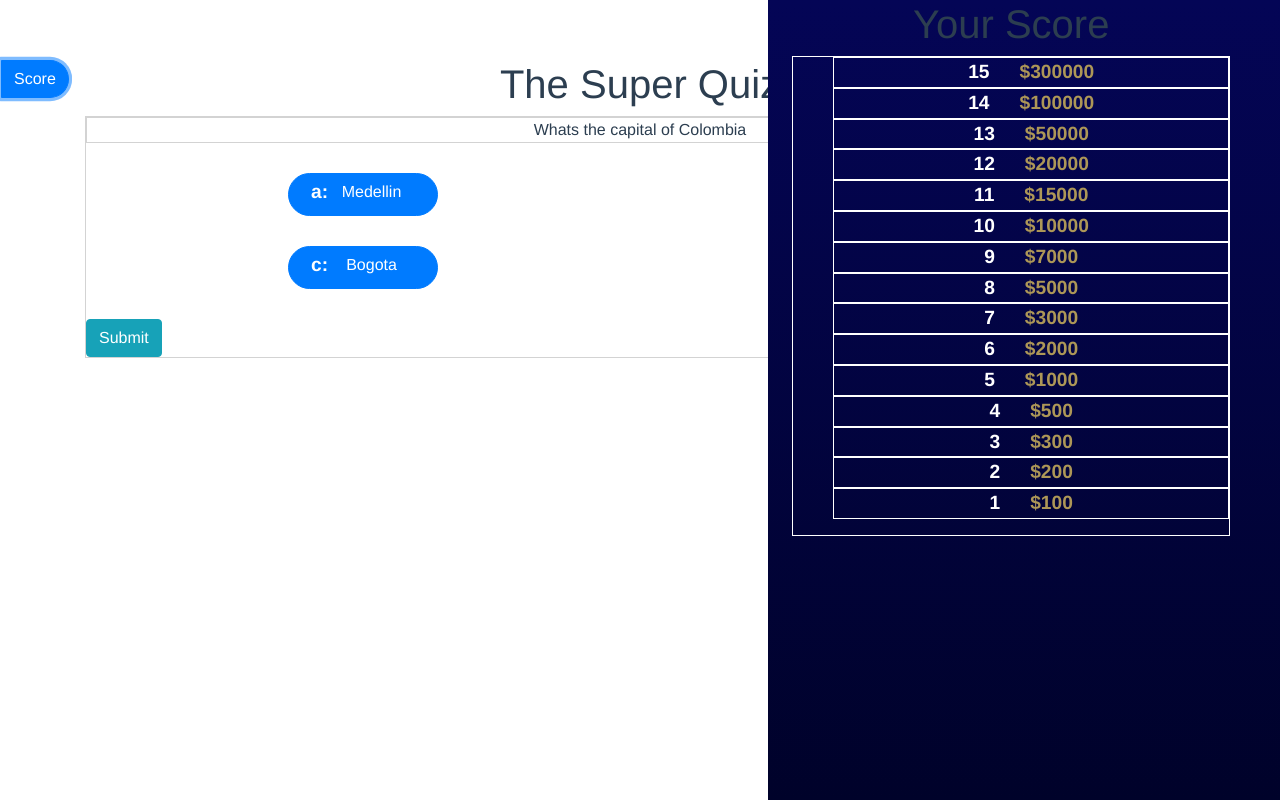
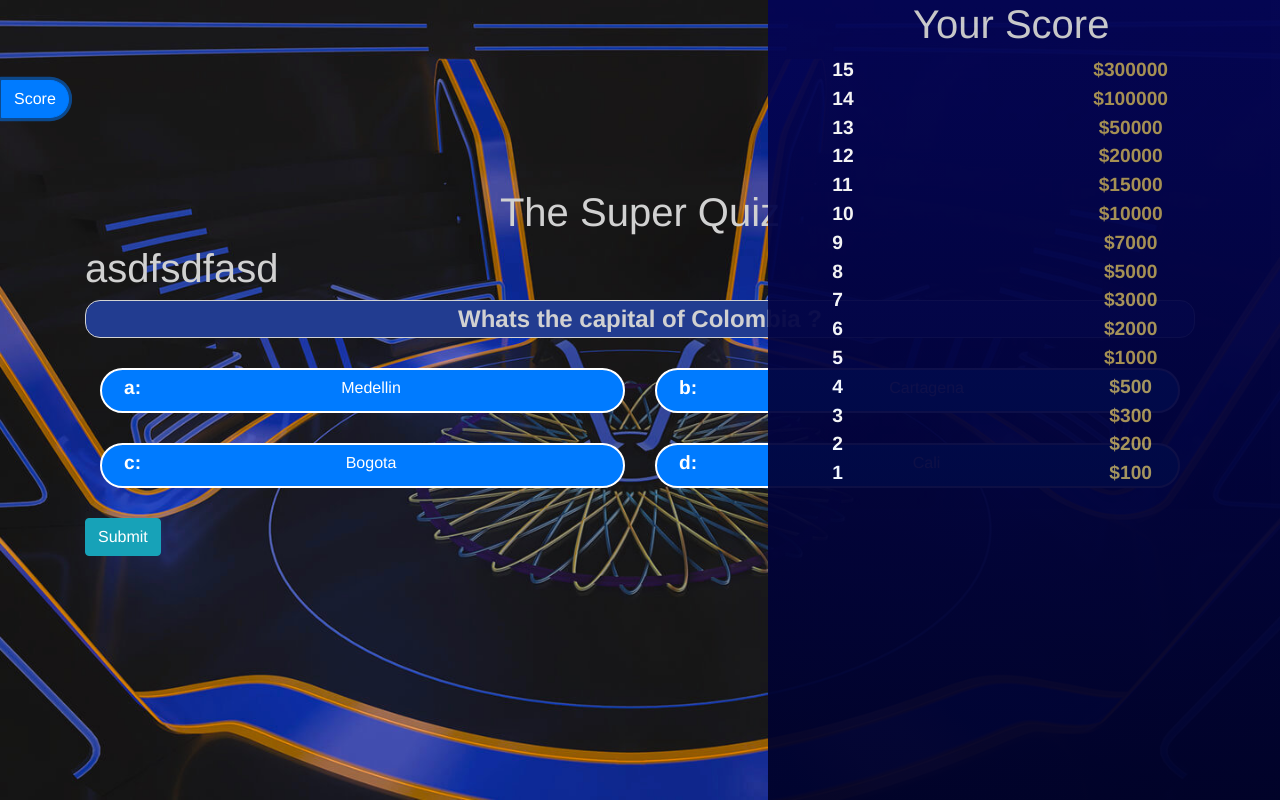
Before and after one commit to juan251189/vue-udemy-transitions, a Vue app: page / in a window 1280 px wide. Both pictures are taken after a click on the button "Score". Built offline with nearby package versions, Linux system fonts and the light colour scheme.

Commit message:
first commit

```diff
--- a/src/App.vue
+++ b/src/App.vue
@@ -9,13 +9,10 @@
     </div>
 
     <transition name="fade">
-      <app-score v-if="scoreShow"></app-score>
+      <app-score v-if="scoreShow" :scoretotal="score"></app-score>
     </transition>
 
-
-      <component @score="scoreCount(value)" :index="index" :question="currentQuestion"
-
-      :is="submitted">
+    <component @nextquestion="nextQuestion" :index="index" :question="currentQuestion" :is="submitted" >
     </component>
 
   </div>
@@ -33,11 +30,12 @@ export default {
   data() {
     return {
       submitted: 'app-question',
-      index:0,
-      currentQuestion:{},
-      total:0,
-      score:0,
-      scoreShow:false,
+      index: 0,
+      currentQuestion: {},
+      total: 0,
+      score: 0,
+      quantity:54,
+      scoreShow: false,
       questions: [{
           Question: "Whats the capital of Colombia",
           answers: {
@@ -47,37 +45,44 @@ export default {
             d: 'Cali',
 
           },
-        solution:'Bogota'
+          solution: 'Bogota'
         },
         {
           Question: "What's 45 +20",
           answers: {
-          a: 35,
+            a: 65,
             b: 42,
             c: 37,
             d: 44,
 
           },
-        solution:'c'
+          solution: 65
         },
         {
           Question: "What's 80 +11",
           answers: {
             a: 35,
             b: 42,
-          c: 37,
+            c: 91,
             d: 44,
 
           },
-        solution:'c'
+          solution: 91
         }
       ]
 
-    }},
-    methods:{
-      scoreCount(v){
-
-          alert(v);
+    }
+  },
+  methods: {
+    nextQuestion() {
+    this.scoreShow=true;
+    var v =this;
+      v.score += 1;
+      setTimeout(function(){
+        v.index+=1;
+        v.currentQuestion=v.questions[v.index];
+        v.scoreShow=false;
+      }, 3000);
     }
   },
   components: {
@@ -94,7 +99,7 @@ export default {
   },
   created() {
     //do something after creating vue instance
-        this.currentQuestion=this.questions[this.index];
+    this.currentQuestion = this.questions[this.index];
   }
 
 }
@@ -106,12 +111,20 @@ export default {
   -webkit-font-smoothing: antialiased;
   -moz-osx-font-smoothing: grayscale;
   text-align: center;
-  color: #2c3e50;
+  color: rgb(209, 209, 209);
   margin-top: 60px;
 }
 
-body{
-  background-image:
+body {
+  background: url('./assets/background-room.jpg');
+  background-size: cover;
+  height: 100vh;
+  background-repeat: no-repeat;
+  background-position:center;
+  padding-top: 10%;
+  overflow: hidden;
+
+
 }
 
 .sign {
@@ -126,17 +139,26 @@ body{
   padding: 20px;
   font-size: 2rem;
 }
-.btn-score{
+
+.btn-score {
   border-radius: 1px 20px 20px 1px;
   position: fixed;
-  left:1px;
+  left: 1px;
+  top: 10%;
   z-index: 2;
+  transition:2.5s;
 }
 
-.fade-enter-active, .fade-leave-active {
+.fade-enter-active,
+.fade-leave-active {
   transition: opacity .4s;
 }
-.fade-enter, .fade-leave-to /* .fade-leave-active below version 2.1.8 */ {
+
+.fade-enter,
+.fade-leave-to
+
+/* .fade-leave-active below version 2.1.8 */
+  {
   opacity: 0;
 }
 
@@ -158,6 +180,15 @@ body{
   opacity: 0;
 }
 
+@media only screen and (max-width:450px){
+body{
+    padding-top: 40%;
+}
+.btn-score{
+  top:10px;
+}
+
+}
 
 @keyframes slide-in {
   from {
--- a/src/components/Question.vue
+++ b/src/components/Question.vue
@@ -1,6 +1,7 @@
 <template>
 <div id="question" class="row ">
-  <div class="col-12 question-title">{{question.Question}}</div>
+  <h1 :style="selectedClass">asdfsdfasd</h1>
+  <div class="col-12 question-title">{{question.Question}} ?</div>
 
   <div class="col-6 question-options" v-for="(option,i) in question.answers" :key="i">
     <transition name="selectedClass">
@@ -36,17 +37,20 @@ export default {
   methods: {
     submit() {
       let value = this.selected;
+      let correctAnswer='rgb(39, 187, 103)';
+      let wrongAnswer='rgb(190, 33, 33)';
       if (value == this.question.solution) {
         this.result = 'correct';
-        this.$emit('scored');
-        alert("Excelent")
+      this.selectedClass(correctAnswer);
+        this.$emit('nextquestion');
+
       } else {
-        alert("keep trying")
+        this.selectedClass(wrongAnswer);
       }
 
     },
-    selectedClass() {
-      return 'flash'
+    selectedClass(arg) {
+          return{color:arg};
     }
   }
 }
@@ -54,15 +58,17 @@ export default {
 <style lang="css">
 
 #question{
-  border:1px solid lightgrey;
+
   margin:0px;
+
   padding: 0px;
 }
 
 .question-options button{
   margin-bottom: 30px;
-  width: 150px;
+  width: 100%;
   border-radius: 32px;
+  border: 2px solid white;
 }
 .question-option-header{
   font-size: 1.2em;
@@ -71,13 +77,19 @@ export default {
   bottom: 2px;
   left:10px;
   float: left;
+
 }
 
 .question-title{
   width: 100%!important;
 padding: 0px;
-margin-bottom: 30px;;
+font-weight: 700;
+font-size: 1.5rem;
+margin-bottom: 30px;
   border:1px solid lightgrey;
+    background-color: #223C90;
+    border-radius: 15px;
+
 }
 
 .option-item{
--- a/src/components/Score.vue
+++ b/src/components/Score.vue
@@ -5,59 +5,85 @@
 
   <div class="score-div">
     <ul class="score-list">
-  <li v-for="(item,i) in score" :key="i"><span class="score-list-key">{{i+1}}</span>${{item}}</li>
+      <li v-for="(item,i) in score" :key="i"
+      :style="[scoretotal == i+1? {backgroundColor:'rgb(10, 162, 30,0.5)'} : '']">
+
+        <div class="score-list-key" >{{i+1}}</div>
+
+      <div style="float:right;width:50%; ">
+      ${{item}}
+
+      </div>
+        </li>
     </ul>
   </div>
 </div>
 </template>
 <script>
 export default {
-    data(){
-      return{
-        score:[100.00,200.00,300.00,500.00,1000.00,2000.00,3000.00,5000.00,7000.00,10000.00,15000.00,20000.00,50000.00,100000.00,300000.00]
+  props: ['scoretotal'],
+  data() {
+    return {
+      score: [100.00, 200.00, 300.00, 500.00, 1000.00, 2000.00, 3000.00, 5000.00, 7000.00, 10000.00, 15000.00, 20000.00, 50000.00, 100000.00, 300000.00]
     }
   }
+
+
+
 }
 </script>
 <style>
-.score{
-  width: 40%;
+.score {
+  min-width: 40%;
   height: 100%;
   position: absolute;
   right: 0px;
-  top:0px;
+  top: 0px;
   z-index: 1;
   padding-right: 2%;
-  background:linear-gradient(#040556,#00022A);
+  background: linear-gradient(#040556, #00022A);
+  opacity:0.95;
+
 
 }
-.score-list{
+
+.score-list {
   display: flex;
   flex-direction: column-reverse;
   justify-content: center;
 
 
-  color:#AD9757;
+  color: #AD9757;
   font-weight: 700;
   font-size: 1.2em;
 }
-.score-div{
+
+.score-div {
   width: 90%;
   margin: 0 auto;
   text-align: center;
-  border:1px solid white;
+  /*border: 1px solid white;*/
 }
-.score-list li{
+
+.score-list li {
   list-style: none;
-  border:1px solid white;
+  /*border: 1px solid white;*/
   width: 100%;
 
 
 
 }
-.score-list-key{
-  margin-right: 30px;
-  color:white;
 
+.score-list-key {
+  margin-right: 10px;
+/*border: 1px solid red;*/
+float: left;
+text-align: center;
+  color: white;
+}
+@media only screen and (max-width: 700px) {
+  .score {
+    width: 70%;
+  }
 }
 </style>
```
Also changed, not shown: src/README.md, src/assets/background-room.jpg (added). Lines whose indentation alone changed are shown as unchanged.
